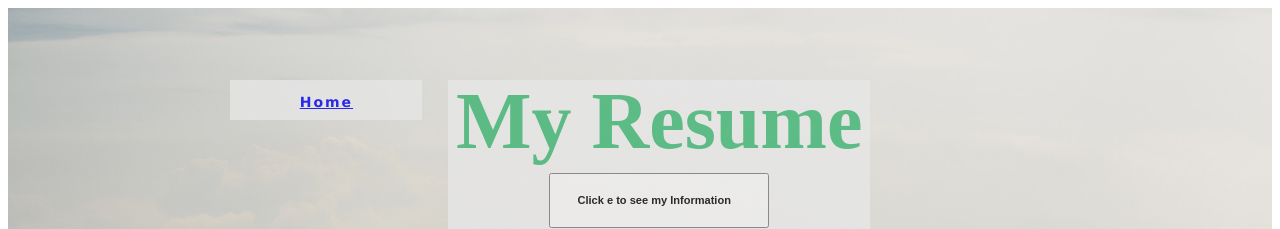
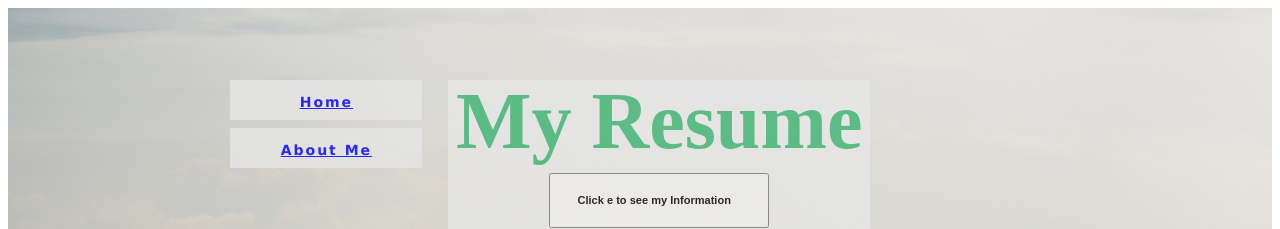
Before and after one commit to Msoyosa/Soyosa_Marjune_PersonalWebsite, a plain HTML site: page resume.html in a window 1280 px wide. Shown: the top 229 px of the page. Drawn offline with Linux system fonts and the light colour scheme.

Commit message:
add about menu in resume page

```diff
--- a/resume.html
+++ b/resume.html
@@ -46,6 +46,10 @@
 	<div class="home">
        <p><a href="home.html"title="home">Home</a></p>
     </div>
+	<div class="about">
+       <p><a href="about.html"title="home">About Me</a></p>
+
+    </div>
 
 
 </body>
```
